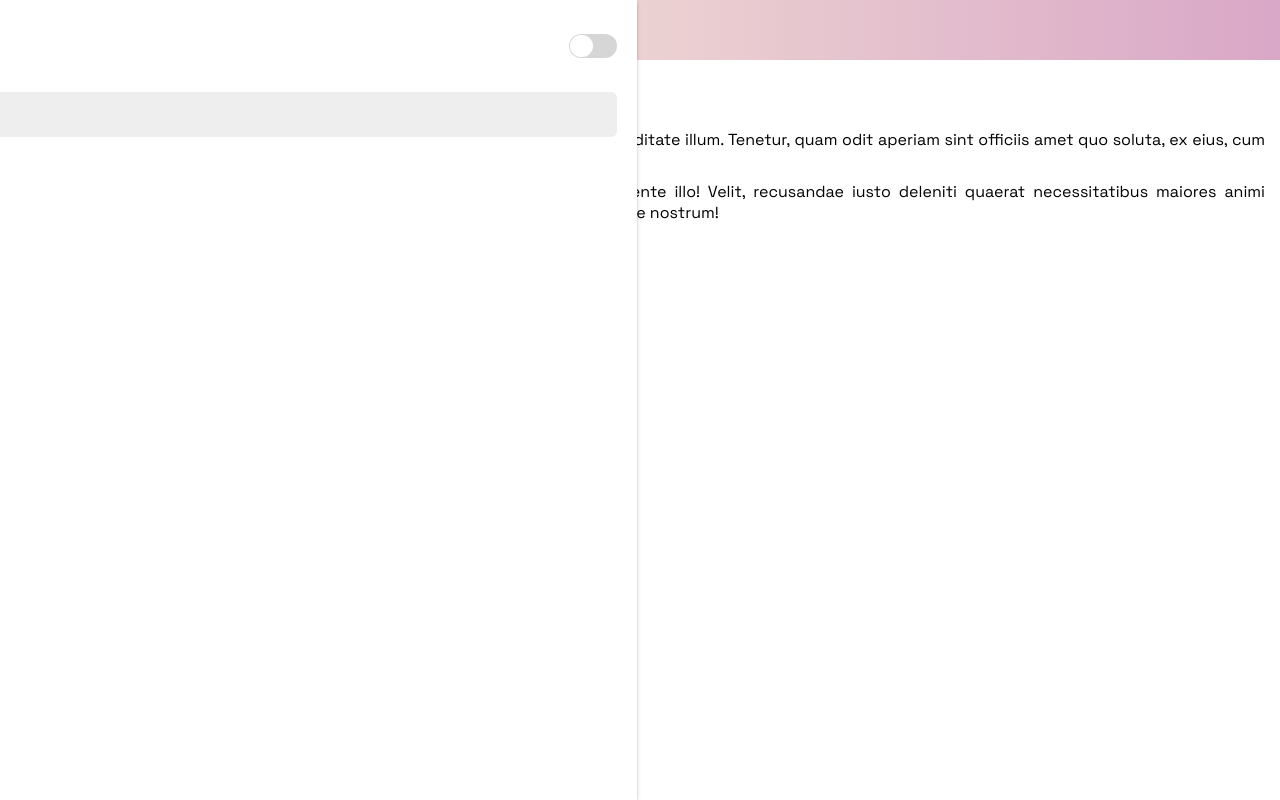
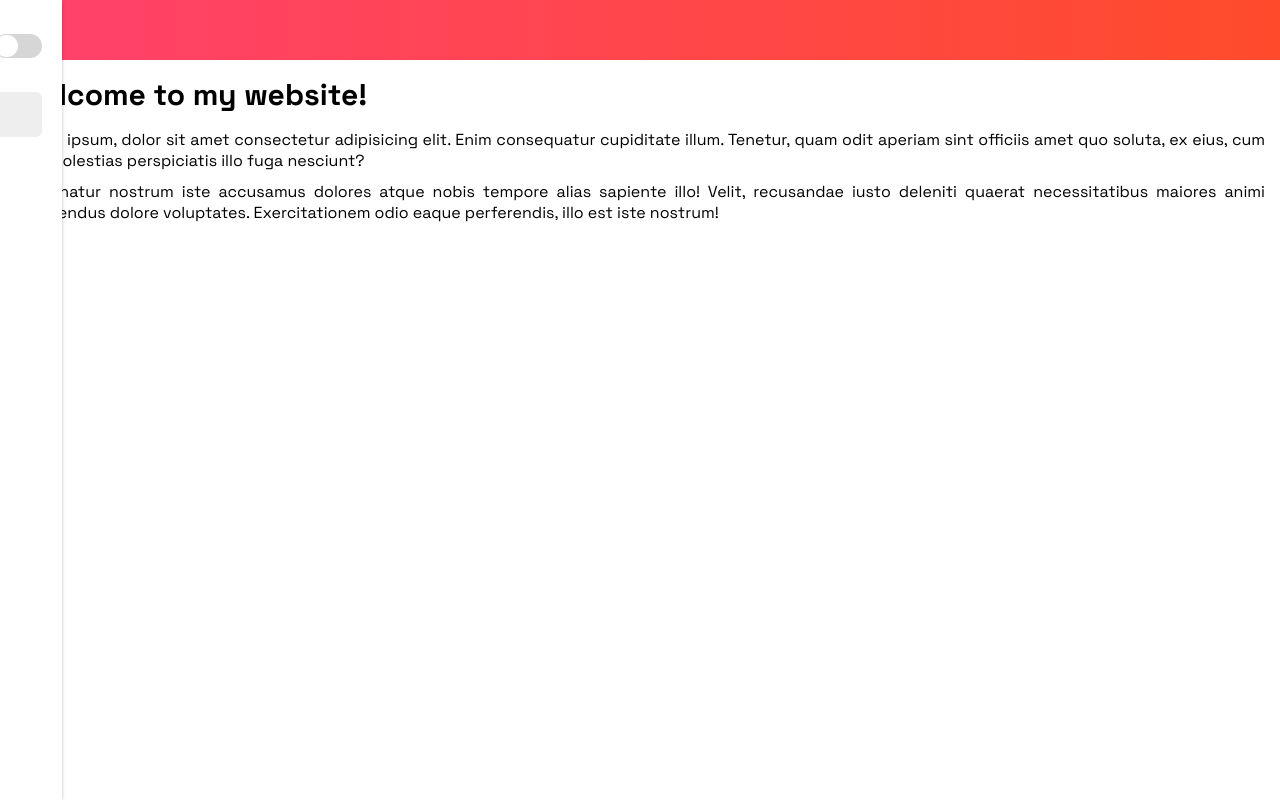
Before and after one commit to Ximoromero6/mobile_menu, a plain HTML site: page index.html in a window 1280 px wide. Drawn offline with Linux system fonts and the light colour scheme.

Commit message:
changed colors

```diff
--- a/assets/css/styles.scss
+++ b/assets/css/styles.scss
@@ -17,14 +17,9 @@ header#header {
     width: 100%;
     padding-top: 60px;
     height: 0;
-    background: #d9a7c7;
-    /* fallback for old browsers */
-    background: -webkit-linear-gradient(to right, #fffcdc, #d9a7c7);
-    /* Chrome 10-25, Safari 5.1-6 */
-    background: linear-gradient(to right, #fffcdc, #d9a7c7);
-    /* W3C, IE 10+/ Edge, Firefox 16+, Chrome 26+, Opera 12+, Safari 7+ */
-
-
+    background: #FF416C;
+    background: -webkit-linear-gradient(to left, #FF4B2B, #FF416C);
+    background: linear-gradient(to left, #FF4B2B, #FF416C);
 
     button#open_menu_button {
         position: absolute;
@@ -49,7 +44,7 @@ header#header {
         z-index: 2;
         position: relative;
         top: -60px;
-        left: -425px;
+        left: -1000px;
         transition: all .2s ease-in-out;
 
         .logo_section {
@@ -108,7 +103,7 @@ header#header {
                 left: 0;
                 height: 100%;
                 width: 200%;
-                background: #d9a7c7;
+                background: #BC243C;
                 transform: translate3d(-100%, 0, 0);
                 transition: transform 0.05s linear 0.17s;
             }
```
Also changed, not shown: assets/css/styles.css, 1 other file.
